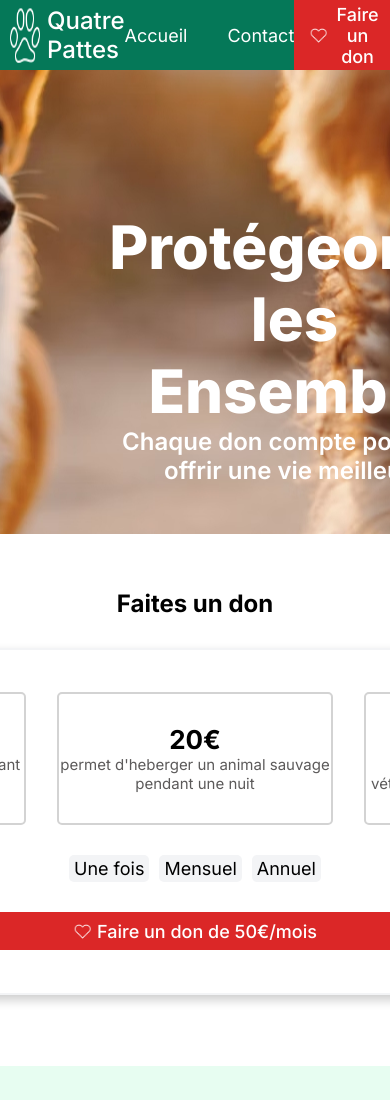
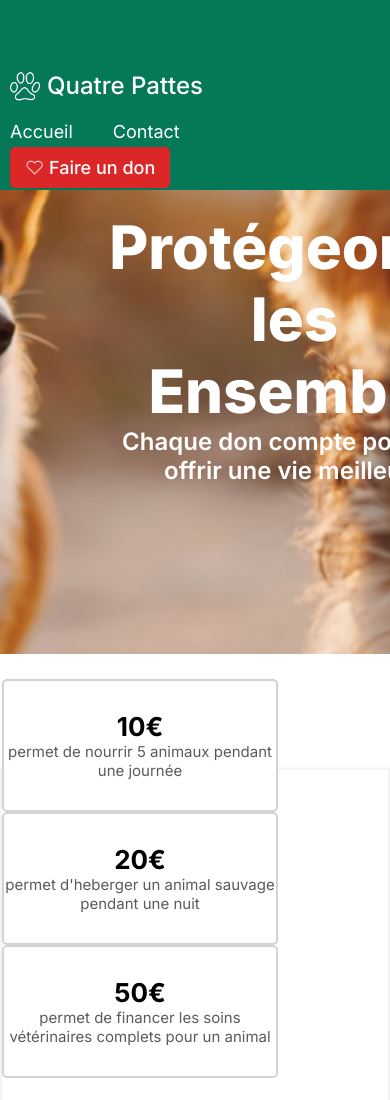
Before and after one commit to clemencemls/Quatre-pattes, a plain HTML site: page index.html in a window 390 px wide. Shown: the top 1100 px of the page. Drawn offline with Linux system fonts and the light colour scheme.

Commit message:
modification

```diff
--- a/css/header.css
+++ b/css/header.css
@@ -86,3 +86,28 @@
 .nav__menu-lien {
   text-decoration: none;
 }
+
+@media screen and (max-width: 574px) {
+  .header__nav {
+    flex-direction: column;
+    align-items: flex-start;
+    gap: 20px;
+  }
+
+  .nav__menu {
+    flex-direction: column;
+    align-items: flex-start;
+    justify-content: flex-start;
+    height: auto;
+  }
+
+  .nav__menu-liste {
+    align-items: flex-start;
+  }
+  .header {
+    height: 190px;
+  }
+  .button-header {
+    width: 300px;
+  }
+}
--- a/css/main.css
+++ b/css/main.css
@@ -11,11 +11,12 @@
 /* Section HERO */
 
 .hero__section {
-  width: 100vw;
+  /* width: 100vw; */
+  width: 100%;
   height: 55vh;
 }
 .hero__img {
-  width: 100%;
+  max-width: 100%;
   height: 100%;
   background-image: url(../Images/photoprincipale.jpg);
   object-fit: cover;
@@ -56,7 +57,8 @@
 
 .don__container {
   height: 347px;
-  width: 924px;
+  width: 100%;
+  max-width: 924px;
   border: solid var(--light-grey) 2px;
   display: flex;
   flex-direction: column;
@@ -114,7 +116,13 @@
   display: flex;
   justify-content: center;
 }
-
+@media screen and (max-width: 574px) {
+  .container__bloc {
+    flex-direction: column;
+  }
+  ..don__container {
+  }
+}
 /* Section NOTRE MISSION */
 
 .main__mission {
```
